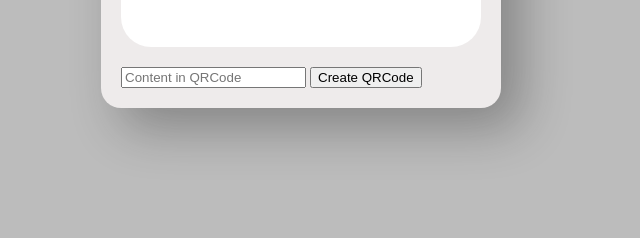
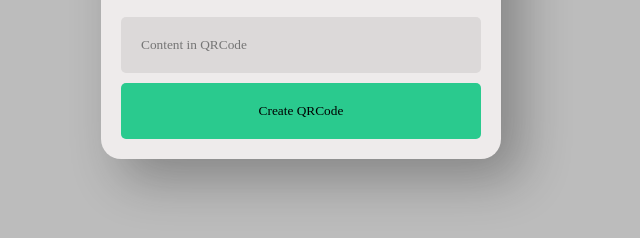
Before and after one commit to muslumhanerol/qr_code_creator, a plain HTML site: page index.html in a window 1280 px wide. Shown: the part 410-648 px from the top of the page, without its empty margins (339-979 px from the left). Drawn offline with Linux system fonts and the light colour scheme.

Commit message:
Update style.css

```diff
--- a/style.css
+++ b/style.css
@@ -36,5 +36,21 @@ body{
     box-sizing: border-box;
 }
 .form input{
-
+    width: 100%;
+    box-sizing: border-box;
+    border: none;
+    padding: 20px;
+    background-color: #dcd9d9;
+    border-radius: 5px;
+    font-family: Poppins;
 }
+.form button{
+    background-color: #2aca8e;
+    width: 100%;
+    border: none;
+    content: #fff;
+    padding: 20px;
+    margin-top: 10px;
+    border-radius: 5px;
+    font-family: Poppins;
+}
```
